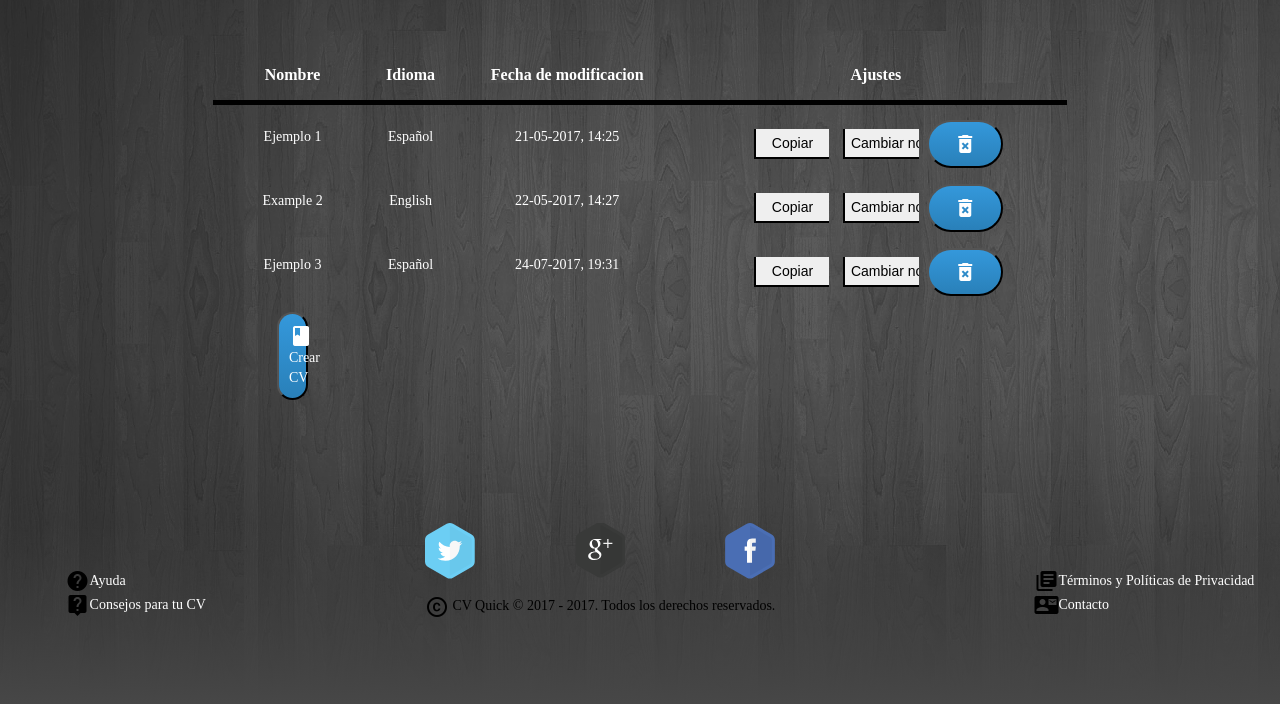
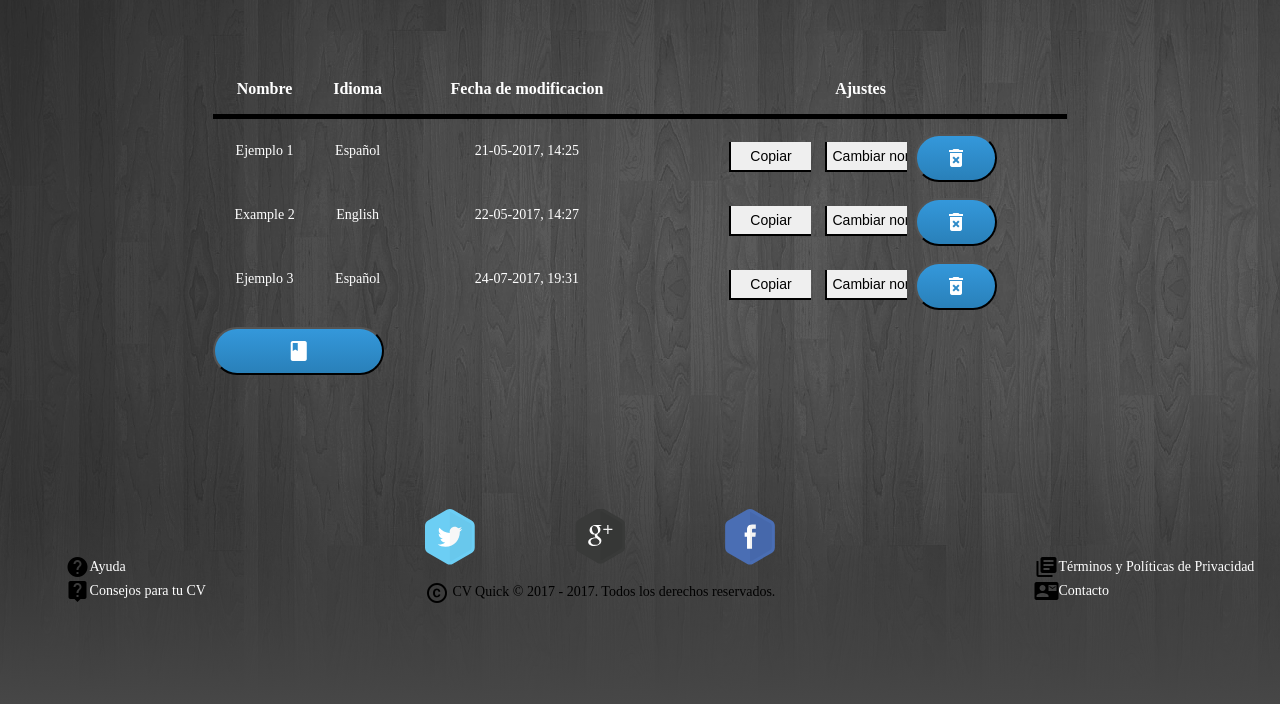
Before and after one commit to CvQuick/CvQuick, a PHP site: page /mis_curriculums.html in a window 1280 px wide. Shown: the part 96-800 px from the top of the page. Run offline with PHP 8.4, Linux system fonts and the light colour scheme.

Commit message:
arreglado boton mis_curriculums

```diff
--- a/css/style.css
+++ b/css/style.css
@@ -193,6 +193,12 @@
 
 .subsection-contacto {
     width: 45%;
+}
+
+.tabla-add{
+    display: flex;
+    flex-direction: row;
+    align-content: center;
 }
 
 fieldset {
--- a/mis_curriculums.html
+++ b/mis_curriculums.html
@@ -7,8 +7,9 @@
   <link rel="stylesheet" href="css/style.css">
   <link href="https://fonts.googleapis.com/icon?family=Material+Icons"
         rel="stylesheet">
-    <link rel="icon" type="image/png" href="images/logo.png" />
-    <link rel="stylesheet" href="https://cdnjs.cloudflare.com/ajax/libs/font-awesome/4.7.0/css/font-awesome.min.css">
+  <link rel="icon" type="image/png" href="images/logo.png"/>
+  <link rel="stylesheet"
+        href="https://cdnjs.cloudflare.com/ajax/libs/font-awesome/4.7.0/css/font-awesome.min.css">
 
 
 </head>
@@ -76,13 +77,14 @@
       </td>
     </tr>
     <tr class="curriculum" id="add">
-            <td class="tabla-add">
-                <button><a href="Formulario.html"><i class="material-icons">book</i>Crear CV</a></button>
-            </td>
-        </tr>
+
     </tbody>
   </table>
+  <div class="tabla-add">
+    <button type="button" value="add"><i class="material-icons">book</i></button>
+  </div>
 </section>
+
 <section id="SectionFooter">
   <footer>
     <div class="content friendly">
```
Lines whose indentation alone changed are shown as unchanged.
